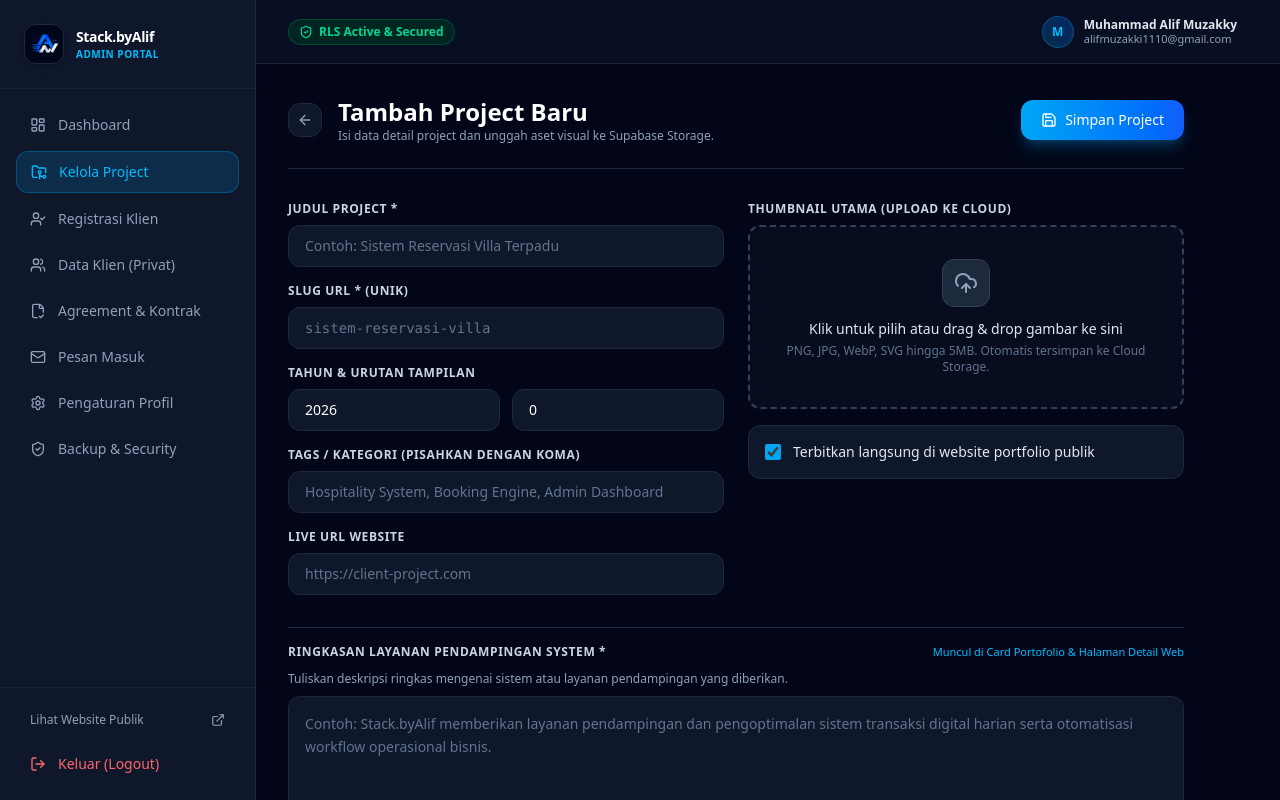
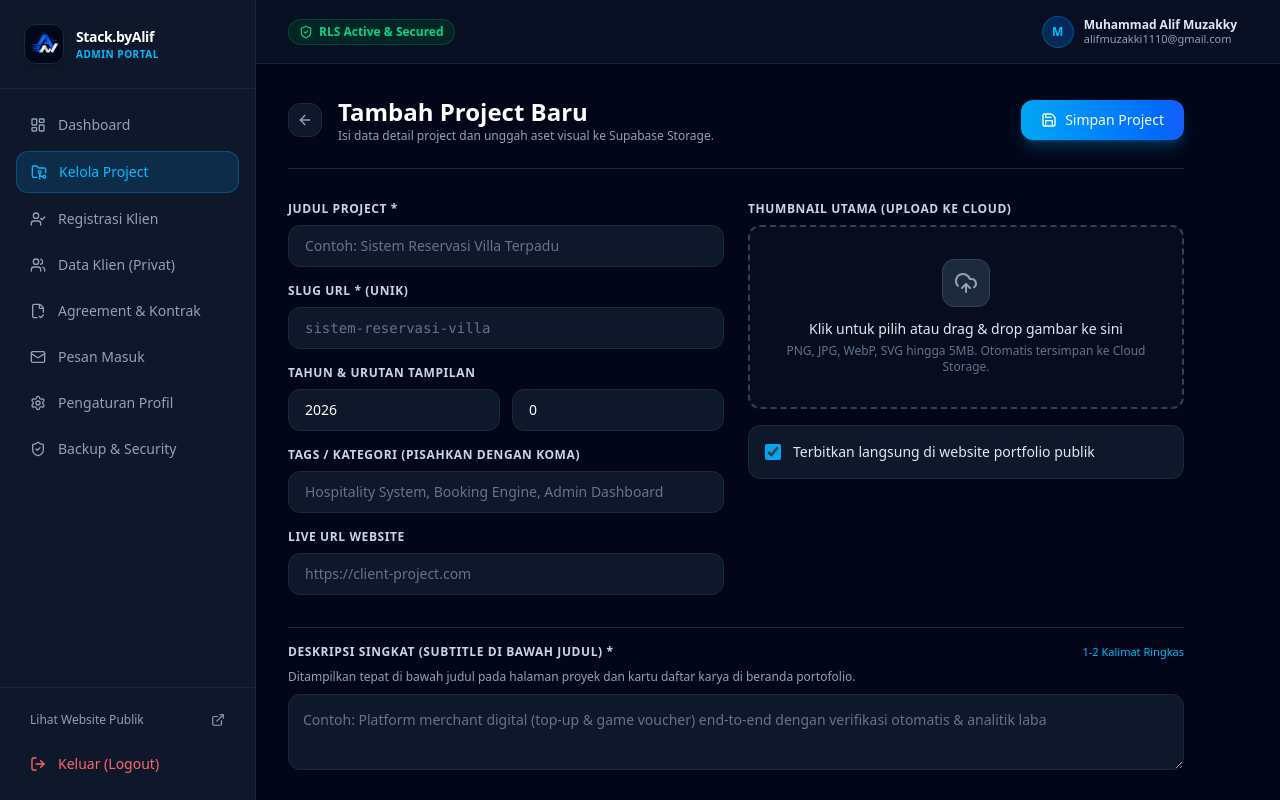
Before and after one commit to apege/Stack.byAlif, a Next.js app in the folder apps/admin/: page /projects/new in a window 1280 px wide. Built offline with nearby package versions, Linux system fonts and the light colour scheme; no server answers; the database is empty.

Commit message:
feat(admin): split description into short subtitle and detailed overview card

```diff
--- a/apps/admin/components/ProjectForm.tsx
+++ b/apps/admin/components/ProjectForm.tsx
@@ -35,23 +35,17 @@ export default function ProjectForm({ initialData, isEdit = false }: ProjectForm
   const [loading, setLoading] = useState(false);
   const [errorMsg, setErrorMsg] = useState<string | null>(null);
 
-  const initialDesc =
-    initialData?.overview ||
-    initialData?.description ||
-    initialData?.short_desc ||
-    '';
-
   const [formData, setFormData] = useState({
     slug: initialData?.slug || '',
     title: initialData?.title || '',
-    short_desc: initialDesc,
-    description: initialDesc,
+    short_desc: initialData?.short_desc || '',
+    description: initialData?.description || initialData?.overview || '',
     thumbnail: initialData?.thumbnail || '',
     year: initialData?.year || '2026',
     tagsInput: initialData?.tags?.join(', ') || '',
     live_url: initialData?.live_url || '',
     github_url: initialData?.github_url || '',
-    overview: initialDesc,
+    overview: initialData?.overview || initialData?.description || '',
     challenge: initialData?.challenge || '',
     process: initialData?.process || '',
     results: initialData?.results || '',
@@ -86,24 +80,20 @@ export default function ProjectForm({ initialData, isEdit = false }: ProjectForm
         .map((t) => t.trim())
         .filter(Boolean);
 
-      const singleDescription = (
-        formData.description ||
-        formData.short_desc ||
-        formData.overview ||
-        ''
-      ).trim();
+      const shortDesc = formData.short_desc.trim();
+      const detailedOverview = (formData.overview || formData.description || shortDesc).trim();
 
       const payload = {
         slug: formData.slug.trim(),
         title: formData.title.trim(),
-        short_desc: singleDescription,
-        description: singleDescription,
+        short_desc: shortDesc,
+        description: shortDesc,
         thumbnail: formData.thumbnail.trim(),
         year: formData.year.trim(),
         tags: tagsArray,
         live_url: formData.live_url.trim(),
         github_url: formData.github_url.trim(),
-        overview: singleDescription,
+        overview: detailedOverview,
         challenge: formData.challenge?.trim() || '',
         process: formData.process?.trim() || '',
         results: formData.results?.trim() || '',
@@ -113,8 +103,8 @@ export default function ProjectForm({ initialData, isEdit = false }: ProjectForm
         updated_at: new Date().toISOString(),
       };
 
-      if (!payload.title || !payload.slug || !payload.thumbnail || !payload.description) {
-        throw new Error('Judul, Slug, Thumbnail gambar, dan Deskripsi wajib diisi.');
+      if (!payload.title || !payload.slug || !payload.thumbnail || !payload.short_desc) {
+        throw new Error('Judul, Slug, Thumbnail gambar, dan Deskripsi Singkat wajib diisi.');
       }
 
       if (isEdit && initialData?.id) {
@@ -285,34 +275,57 @@ export default function ProjectForm({ initialData, isEdit = false }: ProjectForm
         </div>
       </div>
 
-      {/* Ringkasan & Deskripsi Sistem (Single Field for Portfolio & Detail Page) */}
-      <div className="space-y-4 pt-4 border-t border-slate-800">
+      {/* Text Content Sections */}
+      <div className="space-y-6 pt-4 border-t border-slate-800">
+        {/* Field 1: Short Description (Subtitle di bawah judul & di card homepage) */}
         <div>
-          <div className="flex items-center justify-between mb-2">
+          <div className="flex items-center justify-between mb-1.5">
             <label className="block text-xs font-semibold text-slate-300 uppercase tracking-wider">
-              Ringkasan Layanan Pendampingan System *
+              Deskripsi Singkat (Subtitle di Bawah Judul) *
             </label>
             <span className="text-[11px] text-sky-400">
-              Muncul di Card Portofolio &amp; Halaman Detail Web
+              1-2 Kalimat Ringkas
             </span>
           </div>
           <p className="text-xs text-slate-400 mb-2 leading-relaxed">
-            Tuliskan deskripsi ringkas mengenai sistem atau layanan pendampingan yang diberikan.
+            Ditampilkan tepat di bawah judul pada halaman proyek dan kartu daftar karya di beranda portofolio.
           </p>
           <textarea
-            rows={5}
+            rows={2}
             required
-            value={formData.description}
+            value={formData.short_desc}
+            onChange={(e) => setFormData({ ...formData, short_desc: e.target.value })}
+            placeholder="Contoh: Platform merchant digital (top-up & game voucher) end-to-end dengan verifikasi otomatis & analitik laba"
+            className="w-full bg-slate-900 border border-slate-800 rounded-xl p-3.5 text-sm text-white placeholder-slate-500 focus:outline-none focus:ring-2 focus:ring-sky-500 leading-relaxed"
+          />
+        </div>
+
+        {/* Field 2: Ringkasan Layanan Pendampingan System (Card di halaman detail) */}
+        <div>
+          <div className="flex items-center justify-between mb-1.5">
+            <label className="block text-xs font-semibold text-slate-300 uppercase tracking-wider">
+              Ringkasan Layanan Pendampingan System (Isi Card Detail) *
+            </label>
+            <span className="text-[11px] text-emerald-400">
+              Isi Card Detail Proyek
+            </span>
+          </div>
+          <p className="text-xs text-slate-400 mb-2 leading-relaxed">
+            Ditampilkan di dalam card khusus &quot;Ringkasan Layanan Pendampingan System&quot; pada halaman detail proyek.
+          </p>
+          <textarea
+            rows={6}
+            required
+            value={formData.overview}
             onChange={(e) => {
               const val = e.target.value;
               setFormData({
                 ...formData,
+                overview: val,
                 description: val,
-                short_desc: val,
-                overview: val,
               });
             }}
-            placeholder="Contoh: Stack.byAlif memberikan layanan pendampingan dan pengoptimalan sistem transaksi digital harian serta otomatisasi workflow operasional bisnis."
+            placeholder="Contoh: Stack.byAlif memberikan layanan pendampingan dan pengoptimalan sistem transaksi digital harian serta otomatisasi workflow operasional bisnis..."
             className="w-full bg-slate-900 border border-slate-800 rounded-xl p-4 text-sm text-white placeholder-slate-500 focus:outline-none focus:ring-2 focus:ring-sky-500 leading-relaxed"
           />
         </div>
```
